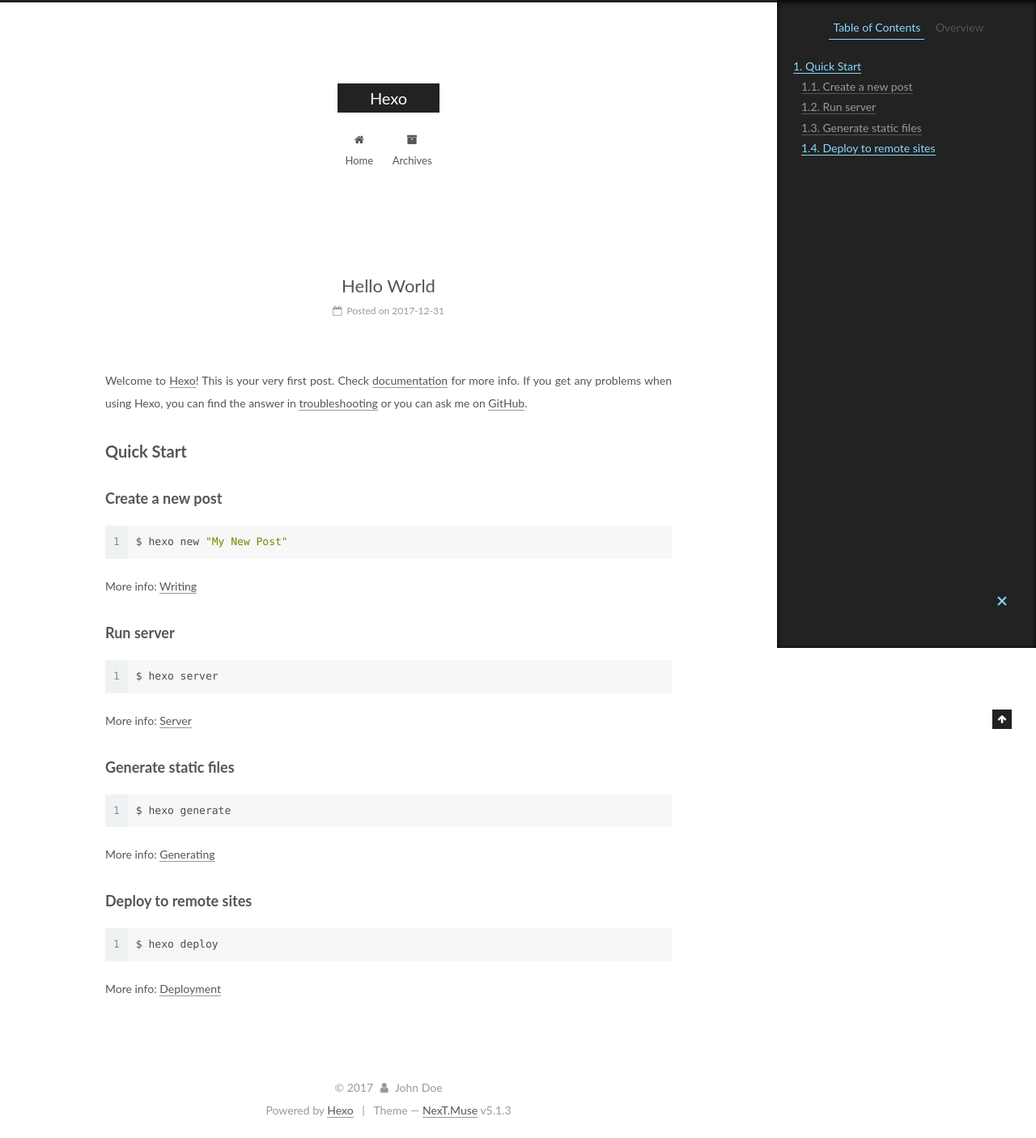
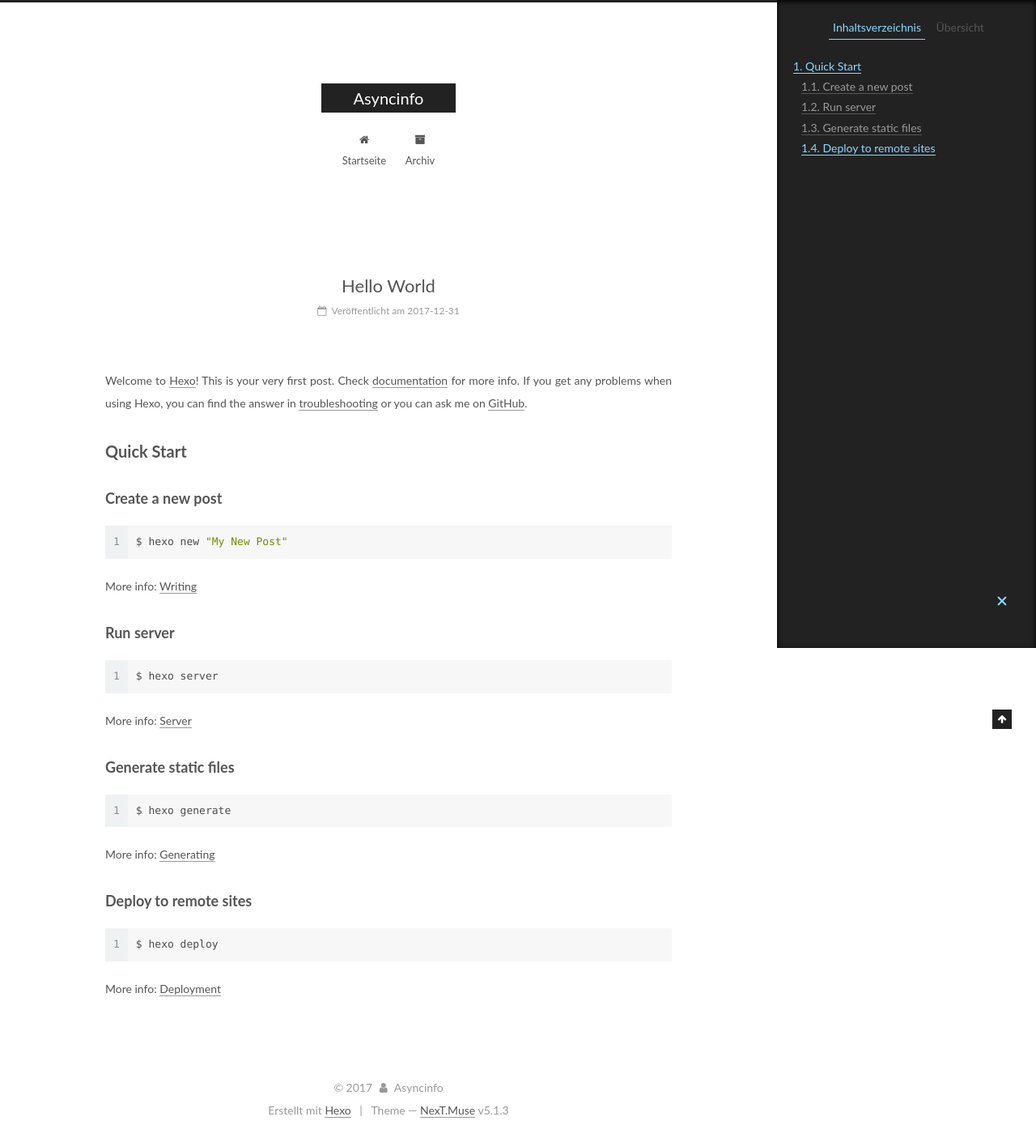
Before and after one commit to Asyncinfo/Asyncinfo.github.io, a plain HTML site: page 2017/12/31/hello-world/index.html in a window 1280 px wide. Shown: the whole page at 81% size. Drawn offline with Linux system fonts and the light colour scheme.

Commit message:
Site updated: 2017-12-31 15:18:02

```diff
--- a/2017/12/31/hello-world/index.html
+++ b/2017/12/31/hello-world/index.html
@@ -82,8 +82,8 @@
 <meta name="description" content="Welcome to Hexo! This is your very first post. Check documentation for more info. If you get any problems when using Hexo, you can find the answer in troubleshooting or you can ask me on GitHub. Quick">
 <meta property="og:type" content="article">
 <meta property="og:title" content="Hello World">
-<meta property="og:url" content="http://yoursite.com/2017/12/31/hello-world/index.html">
-<meta property="og:site_name" content="Hexo">
+<meta property="og:url" content="http://asyncinfo,github.o/2017/12/31/hello-world/index.html">
+<meta property="og:site_name" content="Asyncinfo">
 <meta property="og:description" content="Welcome to Hexo! This is your very first post. Check documentation for more info. If you get any problems when using Hexo, you can find the answer in troubleshooting or you can ask me on GitHub. Quick">
 <meta property="og:updated_time" content="2017-12-31T05:49:10.835Z">
 <meta name="twitter:card" content="summary">
@@ -118,13 +118,13 @@
 
 
 
-  <link rel="canonical" href="http://yoursite.com/2017/12/31/hello-world/"/>
+  <link rel="canonical" href="http://asyncinfo,github.o/2017/12/31/hello-world/"/>
 
 
 
 
 
-  <title>Hello World | Hexo</title>
+  <title>Hello World | Asyncinfo</title>
 
 
 
@@ -154,7 +154,7 @@
     <div class="custom-logo-site-title">
       <a href="/"  class="brand" rel="start">
         <span class="logo-line-before"><i></i></span>
-        <span class="site-title">Hexo</span>
+        <span class="site-title">Asyncinfo</span>
         <span class="logo-line-after"><i></i></span>
       </a>
     </div>
@@ -184,7 +184,7 @@
 
               <i class="menu-item-icon fa fa-fw fa-home"></i> <br />
 
-            Home
+            Startseite
           </a>
         </li>
 
@@ -194,7 +194,7 @@
 
               <i class="menu-item-icon fa fa-fw fa-archive"></i> <br />
 
-            Archives
+            Archiv
           </a>
         </li>
 
@@ -231,16 +231,16 @@
 
 
   <div class="post-block">
-    <link itemprop="mainEntityOfPage" href="http://yoursite.com/2017/12/31/hello-world/">
+    <link itemprop="mainEntityOfPage" href="http://asyncinfo,github.o/2017/12/31/hello-world/">
 
     <span hidden itemprop="author" itemscope itemtype="http://schema.org/Person">
-      <meta itemprop="name" content="John Doe">
+      <meta itemprop="name" content="Asyncinfo">
       <meta itemprop="description" content="">
       <meta itemprop="image" content="/images/avatar.gif">
     </span>
 
     <span hidden itemprop="publisher" itemscope itemtype="http://schema.org/Organization">
-      <meta itemprop="name" content="Hexo">
+      <meta itemprop="name" content="Asyncinfo">
     </span>
 
 
@@ -258,7 +258,7 @@
                 <i class="fa fa-calendar-o"></i>
               </span>
 
-                <span class="post-meta-item-text">Posted on</span>
+                <span class="post-meta-item-text">Veröffentlicht am</span>
 
               <time title="Post created" itemprop="dateCreated datePublished" datetime="2017-12-31T13:49:10+08:00">
                 2017-12-31
@@ -377,10 +377,10 @@
 
         <ul class="sidebar-nav motion-element">
           <li class="sidebar-nav-toc sidebar-nav-active" data-target="post-toc-wrap">
-            Table of Contents
+            Inhaltsverzeichnis
           </li>
           <li class="sidebar-nav-overview" data-target="site-overview-wrap">
-            Overview
+            Übersicht
           </li>
         </ul>
 
@@ -389,7 +389,7 @@
         <div class="site-overview">
           <div class="site-author motion-element" itemprop="author" itemscope itemtype="http://schema.org/Person">
 
-              <p class="site-author-name" itemprop="name">John Doe</p>
+              <p class="site-author-name" itemprop="name">Asyncinfo</p>
               <p class="site-description motion-element" itemprop="description"></p>
           </div>
 
@@ -401,7 +401,7 @@
                 <a href="/archives/">
 
                   <span class="site-state-item-count">1</span>
-                  <span class="site-state-item-name">posts</span>
+                  <span class="site-state-item-name">Artikel</span>
                 </a>
               </div>
 
@@ -461,13 +461,13 @@
   <span class="with-love">
     <i class="fa fa-user"></i>
   </span>
-  <span class="author" itemprop="copyrightHolder">John Doe</span>
+  <span class="author" itemprop="copyrightHolder">Asyncinfo</span>
 
 
 </div>
 
 
-  <div class="powered-by">Powered by <a class="theme-link" target="_blank" href="https://hexo.io">Hexo</a></div>
+  <div class="powered-by">Erstellt mit  <a class="theme-link" target="_blank" href="https://hexo.io">Hexo</a></div>
 
 
 
--- a/css/main.css
+++ b/css/main.css
@@ -1822,7 +1822,7 @@ pre .javascript .function {
   width: 4px;
   height: 4px;
   border-radius: 50%;
-  background: #ff53ff;
+  background: #ffff1c;
 }
 .links-of-blogroll {
   font-size: 13px;
```
Also changed, not shown: archives/2017/12/index.html (+14 -14 lines), archives/2017/index.html (+14 -14 lines), archives/index.html (+14 -14 lines), index.html (+17 -17 lines).
